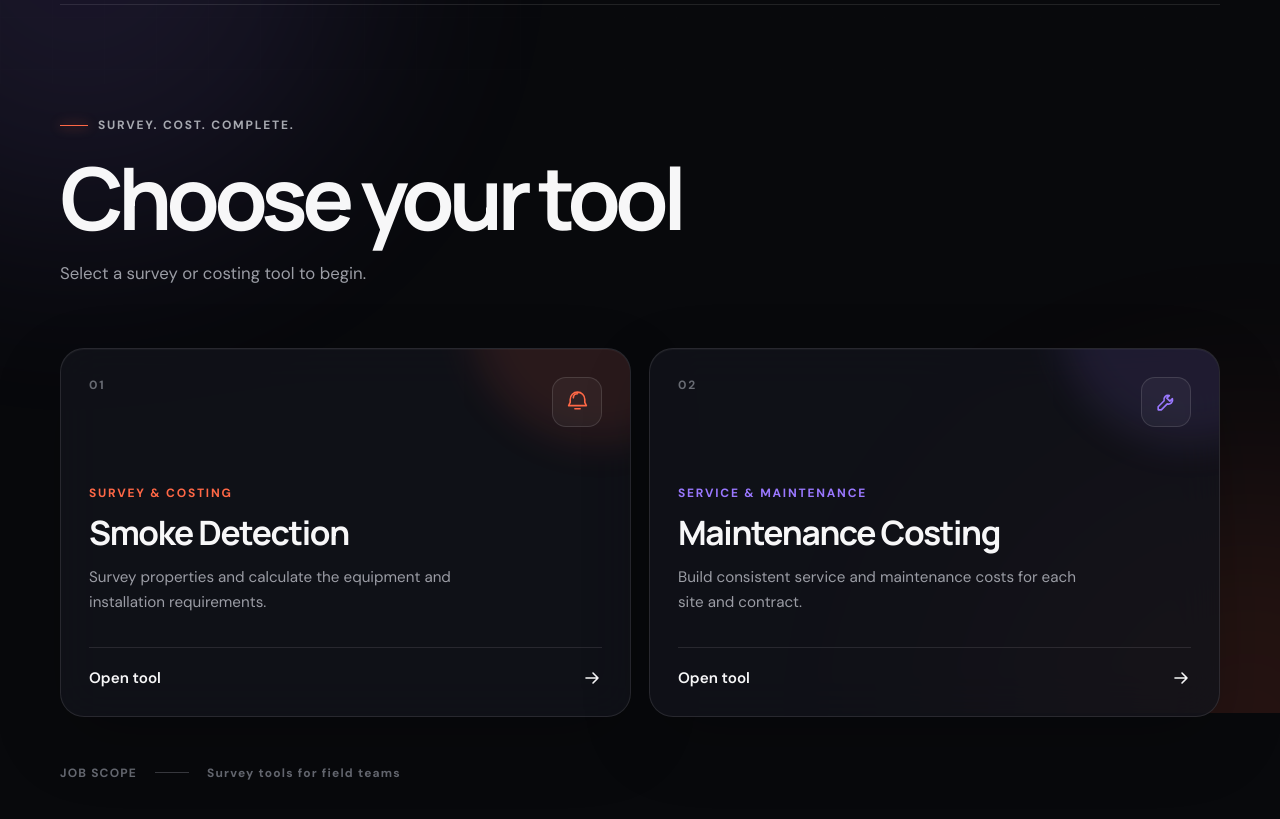
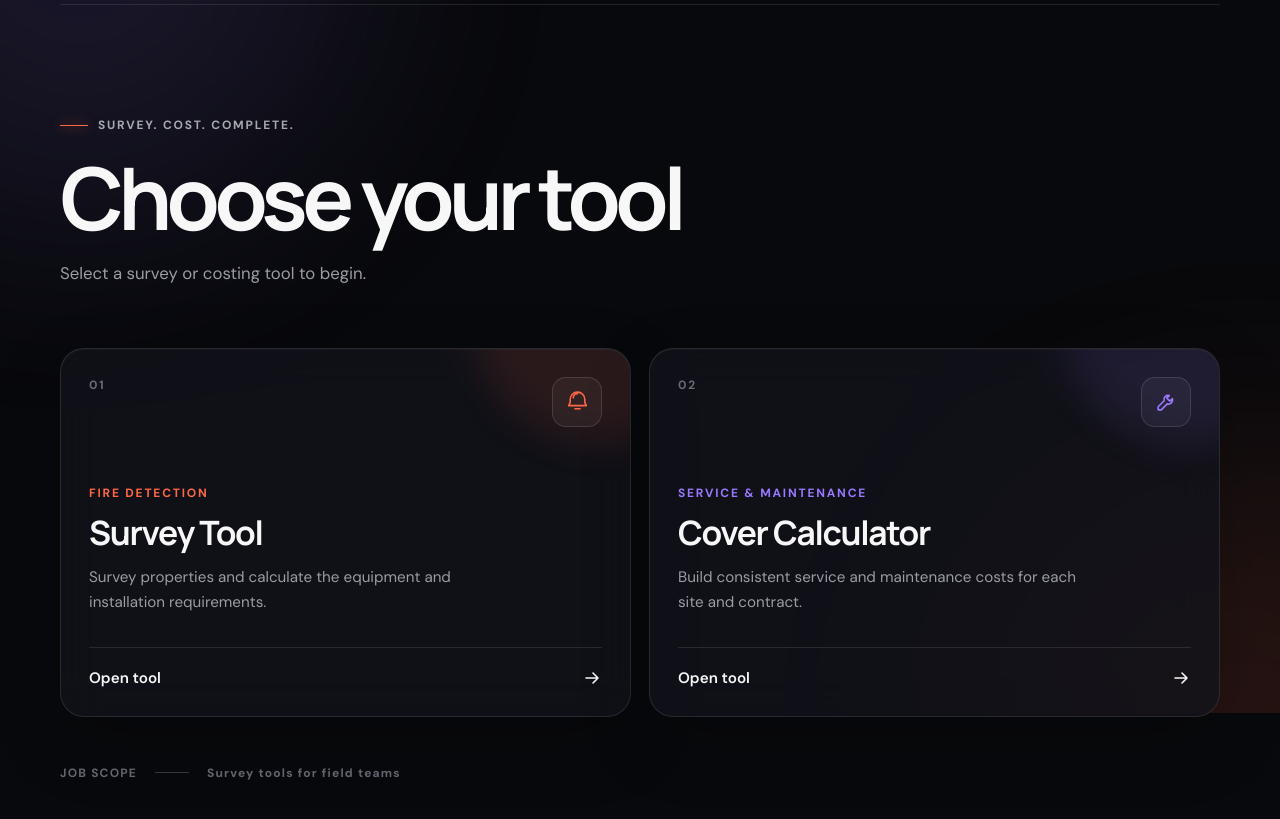
Before and after one commit to ryanmullenuk/JobScope, a plain HTML site: page index.html in a window 1280 px wide. Shown: the part 87-906 px from the top of the page. Drawn offline with Linux system fonts and the light colour scheme.

Commit message:
Route tools through JobScope addresses

```diff
--- a/index.html
+++ b/index.html
@@ -41,7 +41,7 @@
       </section>
 
       <section class="tools" aria-label="Available tools">
-        <a class="tool-card tool-card-fire" href="https://sentinel-smoke-detection-calculator.niall-harper-3240.chatgpt.site/">
+        <a class="tool-card tool-card-fire" href="/surveytool/">
           <div class="card-top">
             <span class="tool-number">01</span>
             <span class="tool-icon" aria-hidden="true">
@@ -52,14 +52,14 @@
             </span>
           </div>
           <div class="card-copy">
-            <span class="tool-type">SURVEY &amp; COSTING</span>
-            <h2>Smoke Detection</h2>
+            <span class="tool-type">FIRE DETECTION</span>
+            <h2>Survey Tool</h2>
             <p>Survey properties and calculate the equipment and installation requirements.</p>
           </div>
           <span class="launch">Open tool<svg viewBox="0 0 20 20" fill="none" aria-hidden="true"><path d="M4 10h12M11 5l5 5-5 5" /></svg></span>
         </a>
 
-        <a class="tool-card tool-card-service" href="https://service-maintenance-calculator.niall-harper-3240.chatgpt.site/">
+        <a class="tool-card tool-card-service" href="/covercalculator/">
           <div class="card-top">
             <span class="tool-number">02</span>
             <span class="tool-icon" aria-hidden="true">
@@ -70,7 +70,7 @@
           </div>
           <div class="card-copy">
             <span class="tool-type">SERVICE &amp; MAINTENANCE</span>
-            <h2>Maintenance Costing</h2>
+            <h2>Cover Calculator</h2>
             <p>Build consistent service and maintenance costs for each site and contract.</p>
           </div>
           <span class="launch">Open tool<svg viewBox="0 0 20 20" fill="none" aria-hidden="true"><path d="M4 10h12M11 5l5 5-5 5" /></svg></span>
```
